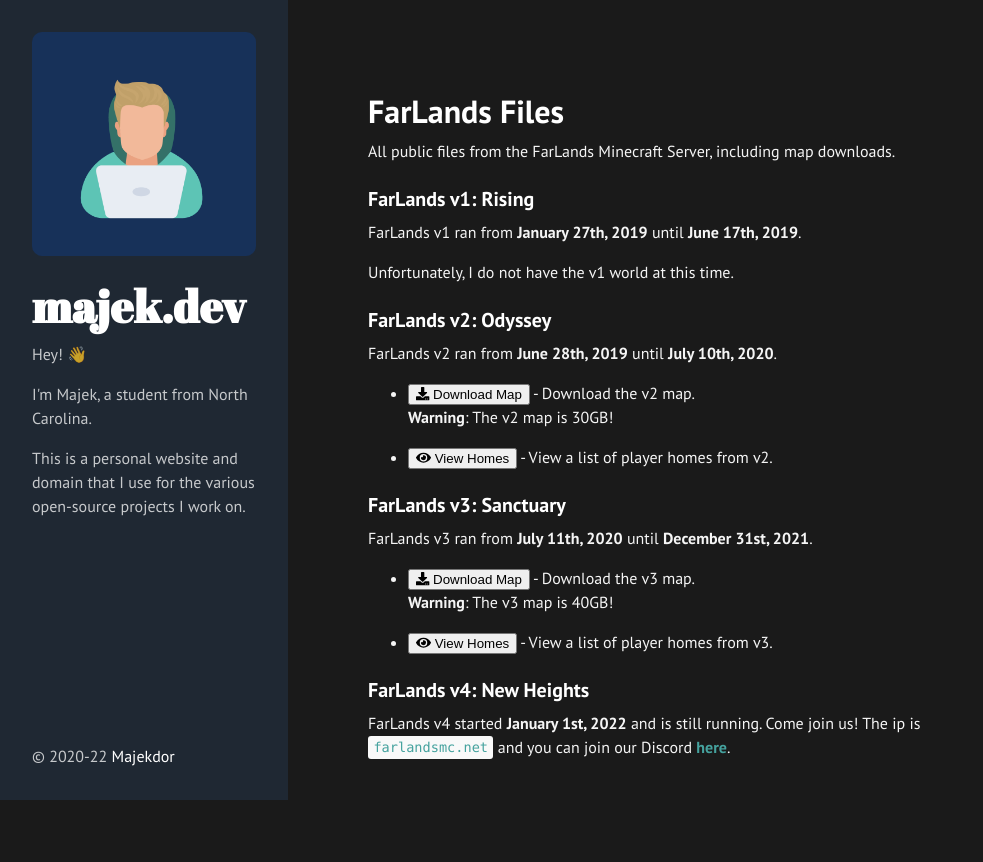
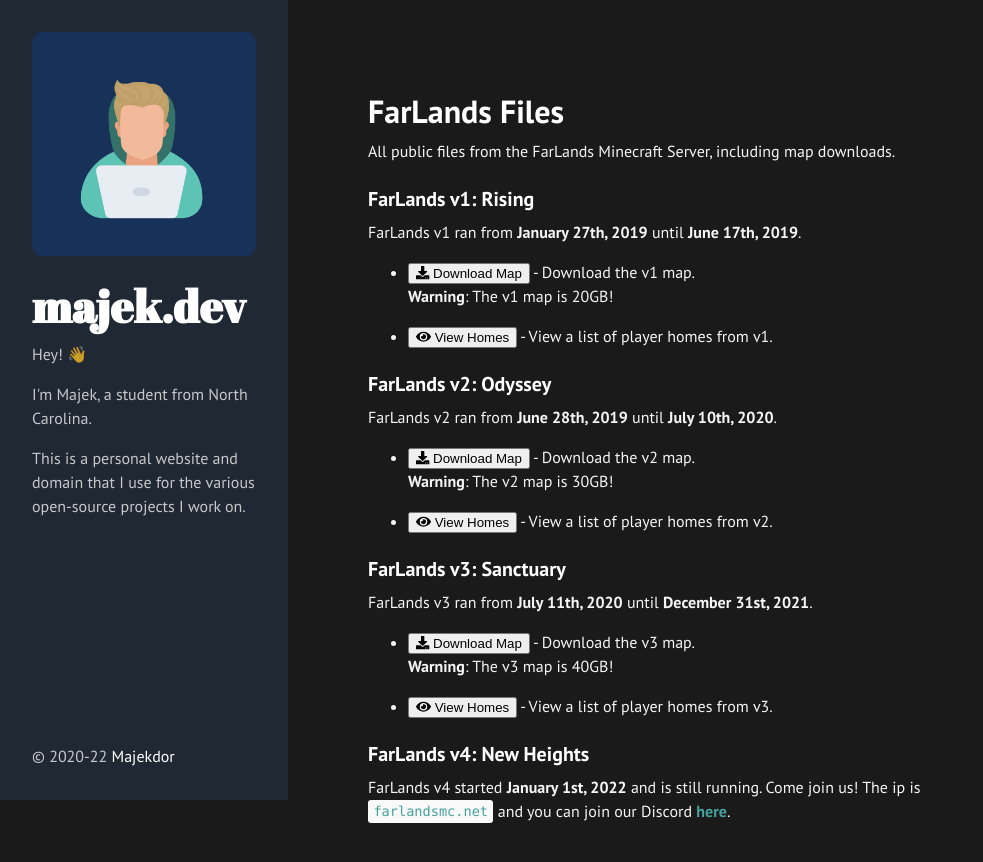
Before and after one commit to Majekdor/majek.dev, a Next.js app: page /farlands in a window 1280 px wide. Shown: the top 862 px of the page, without its empty margins (0-983 px from the left). Built offline with nearby package versions, Linux system fonts and the light colour scheme.

Commit message:
are the font awesome icons huge on live?

```diff
--- a/pages/farlands.js
+++ b/pages/farlands.js
@@ -12,7 +12,17 @@
 
                 <Section title="FarLands v1: Rising">
                     <p>FarLands v1 ran from <b>January 27th, 2019</b> until <b>June 17th, 2019</b>.</p>
-                    <p>Unfortunately, I do not have the v1 world at this time.</p>
+                    <ul>
+                        <li>
+                            <a href="">
+                                <button><FontAwesomeIcon icon={faDownload}/> Download Map</button></a> - Download the v1 map.
+                            <br/>
+                            <p><b>Warning</b>: The v1 map is 20GB!</p>
+                        </li>
+                        <li>
+                            <a href="https://files.majek.dev/flv1homes.txt"><button><FontAwesomeIcon icon={faEye}/> View Homes</button></a> - View a list of player homes from v1.
+                        </li>
+                    </ul>
                 </Section>
 
                 <Section title="FarLands v2: Odyssey">
@@ -34,7 +44,8 @@
                     <p>FarLands v3 ran from <b>July 11th, 2020</b> until <b>December 31st, 2021</b>.</p>
                     <ul>
                         <li>
-                            <a href="https://drive.google.com/file/d/1aVApMsNC1HrGqML-cNfeK839EIp_Xc2K/view?usp=sharing"><button><FontAwesomeIcon icon={faDownload} /> Download Map</button></a> - Download the v3 map.
+                            <a href="https://drive.google.com/file/d/1aVApMsNC1HrGqML-cNfeK839EIp_Xc2K/view?usp=sharing">
+                                <button><FontAwesomeIcon icon={faDownload} /> Download Map</button></a> - Download the v3 map.
                             <br/>
                             <p><b>Warning</b>: The v3 map is 40GB!</p>
                         </li>
@@ -45,9 +56,9 @@
                 </Section>
 
                 <Section title="FarLands v4: New Heights">
-                    <p>FarLands v4 started <b>January 1st, 2022</b> and is still running. Come join us! The ip is <code>farlandsmc.net</code> and you can join our Discord <a href="https://discord.gg/NE22xkYmQ5"><b>here</b></a>.</p>
+                    <p>FarLands v4 started <b>January 1st, 2022</b> and is still running. Come join us! The ip is <code>farlandsmc.net</code> and
+                        you can join our Discord <a href="https://discord.gg/NE22xkYmQ5"><b>here</b></a>.</p>
                 </Section>
-
             </article>
         </Layout>
     )
```
